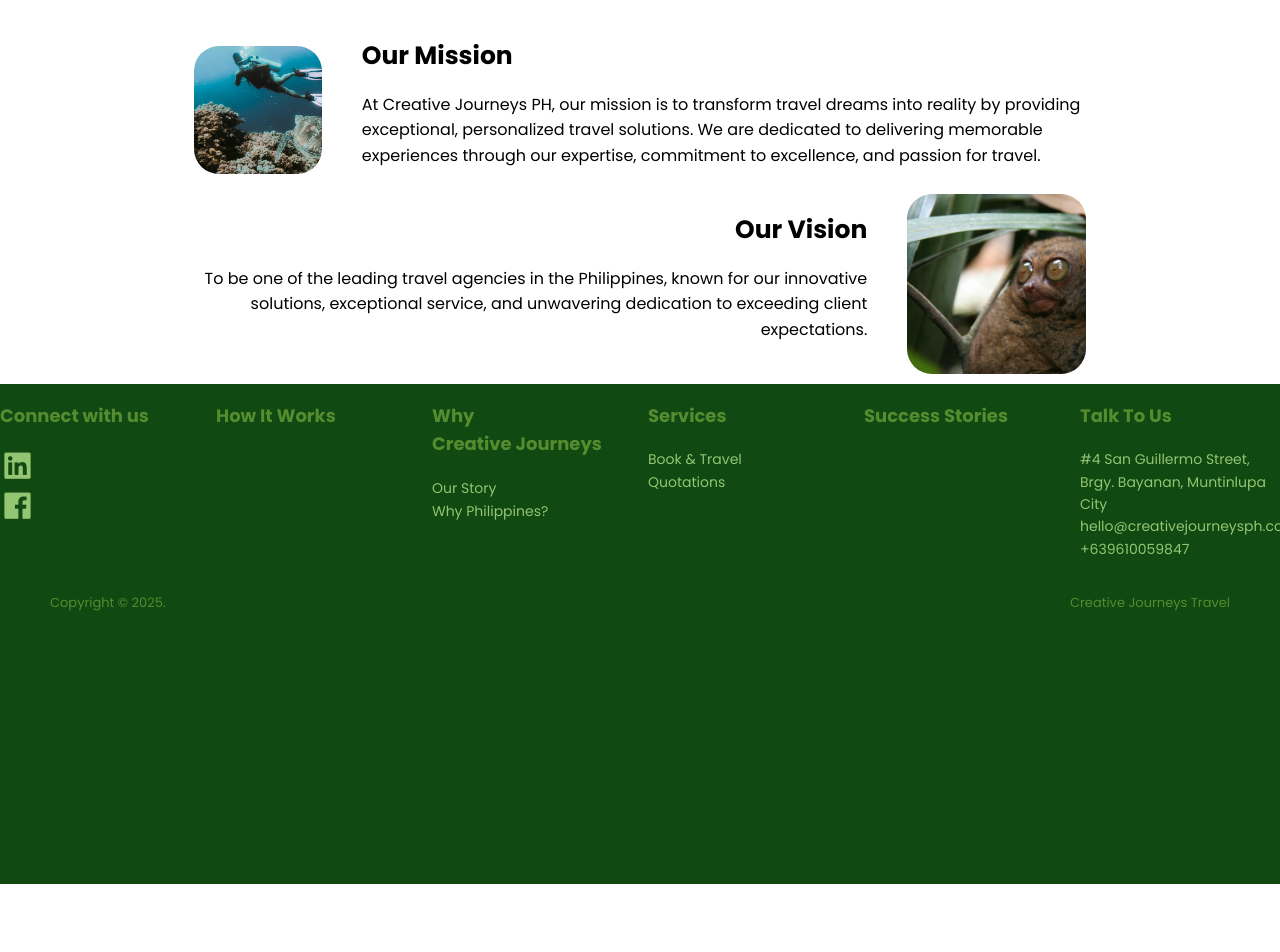
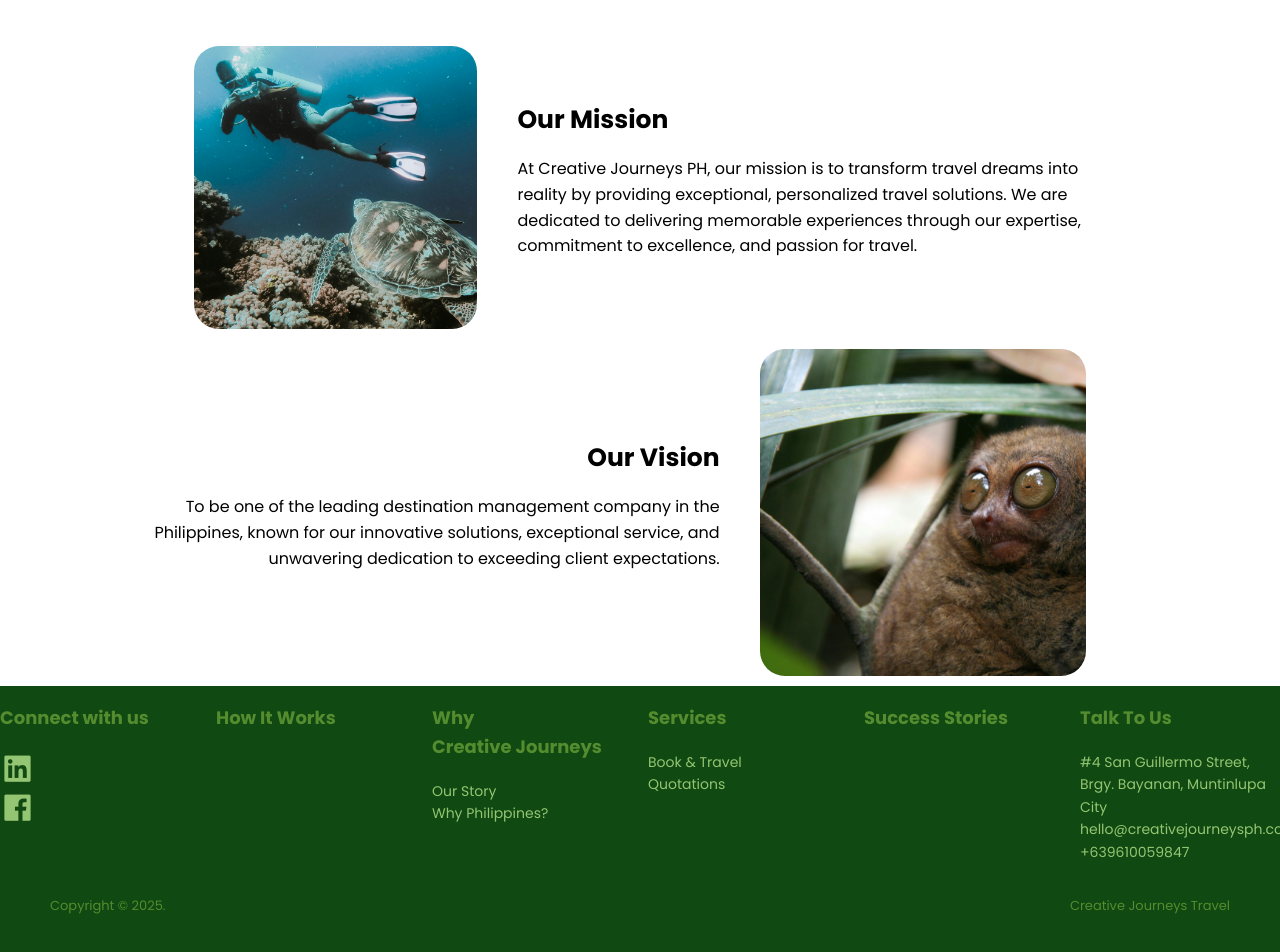
Before and after one commit to jetarciaga/creativejourney-web, a React (Vite) app: page /about in a window 1280 px wide. Shown: the part 753-1705 px from the top of the page. Before the commit the page ends 1637 px from the top, so only its background shows below. Built offline with nearby package versions, Linux system fonts and the light colour scheme.

Commit message:
Fix the image size

```diff
--- a/src/pages/About.jsx
+++ b/src/pages/About.jsx
@@ -59,9 +59,10 @@ const About = () => {
               <h2>Our Vision</h2>
             </header>
             <p>
-              To be one of the leading travel agencies in the Philippines, known
-              for our innovative solutions, exceptional service, and unwavering
-              dedication to exceeding client expectations.
+              To be one of the leading destination management company in the
+              Philippines, known for our innovative solutions, exceptional
+              service, and unwavering dedication to exceeding client
+              expectations.
             </p>
           </div>
           <figure className="img-crop">
--- a/src/pages/About.scss
+++ b/src/pages/About.scss
@@ -45,6 +45,9 @@ $breakpoint: 1300px;
 
       .text-content {
         text-align: right;
+        figure {
+          width: 100%;
+        }
       }
     }
 
@@ -53,14 +56,19 @@ $breakpoint: 1300px;
       .text-content {
         text-align: left;
       }
+      figure {
+        width: 100%;
+        img {
+          translate: -15% 0;
+        }
+      }
     }
 
     figure {
       overflow: hidden;
-      width: 350px;
+      width: 900px;
       aspect-ratio: 1/1;
       border-radius: 25px;
-      // margin: 0 auto;
 
       img {
         width: 150%;
```
